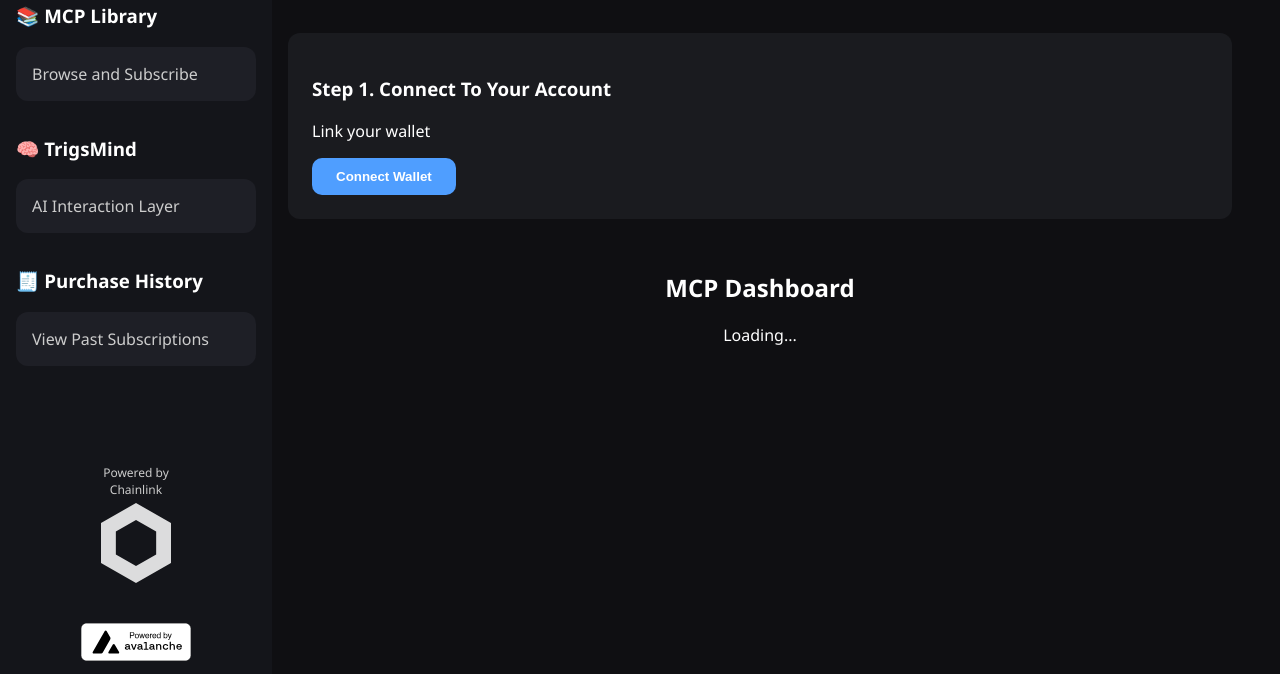
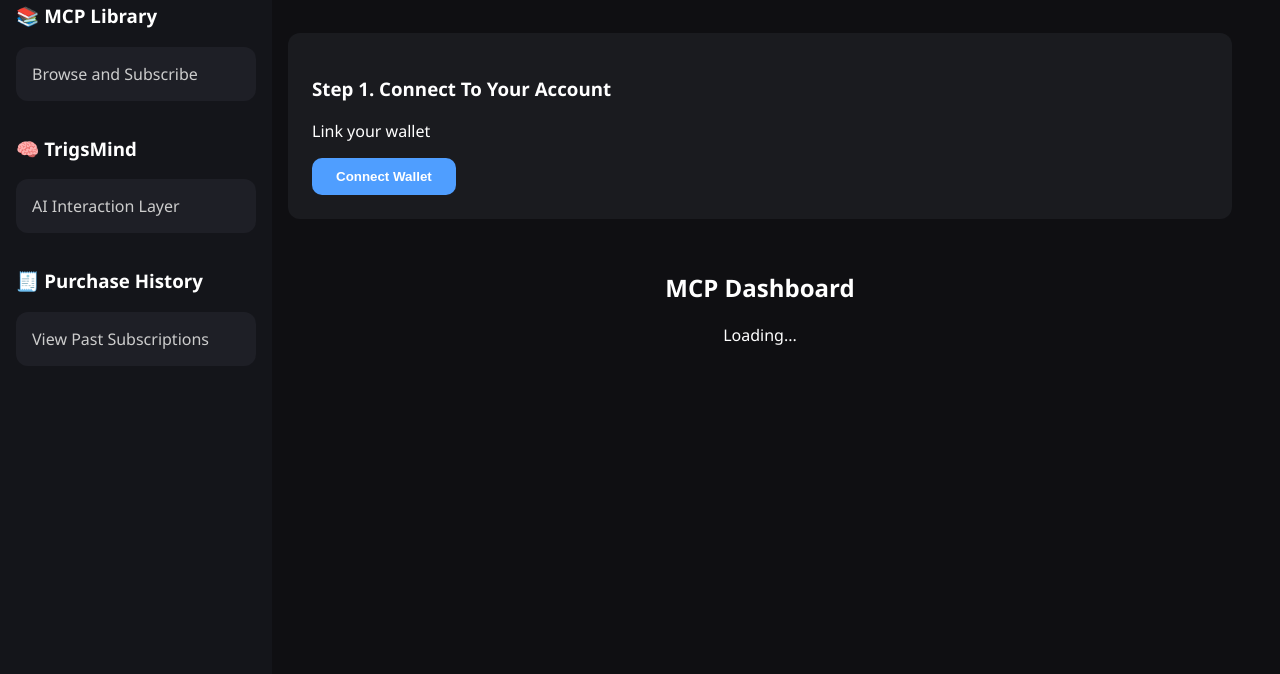
Before and after one commit to trigslink/frontend, a plain HTML site: page consumer/index.html in a window 1280 px wide. Shown: the part 126-800 px from the top of the page. Drawn offline with Linux system fonts and the light colour scheme.

Commit message:
removed badges as they look out of place

```diff
--- a/consumer/index.html
+++ b/consumer/index.html
@@ -154,25 +154,7 @@
     <a href="consumer_dashboard.html" class="sidebar-btn">View Past Subscriptions</a>
   </div>
 
-  <!-- Optional badge replication here if wanted -->
 
-
-    <!-- Chainlink badge -->
-<div class="sidebar-brand" style="margin-top: auto; text-align: center;">
-  <small style="display: block; color: #ccc; font-size: 12px; margin-bottom: 0.3rem;">
-    Powered by<br />Chainlink
-  </small>
-  <img src="assets/chainlink-powered-dark.svg"
-       alt="Chainlink"
-       style="width: 70px; opacity: 0.85; display: block; margin: 0 auto;" />
-</div>
-
-<!-- Avalanche badge -->
-<div class="sidebar-brand" style="margin-top: 1.5rem; margin-bottom: 2rem; text-align: center;">
-  <img src="assets/PoweredbyAvalanche_BlackWhite 1.svg"
-       alt="Powered by Avalanche"
-       style="width: 110px;" />
-</div>
 
   </div>
 
```
